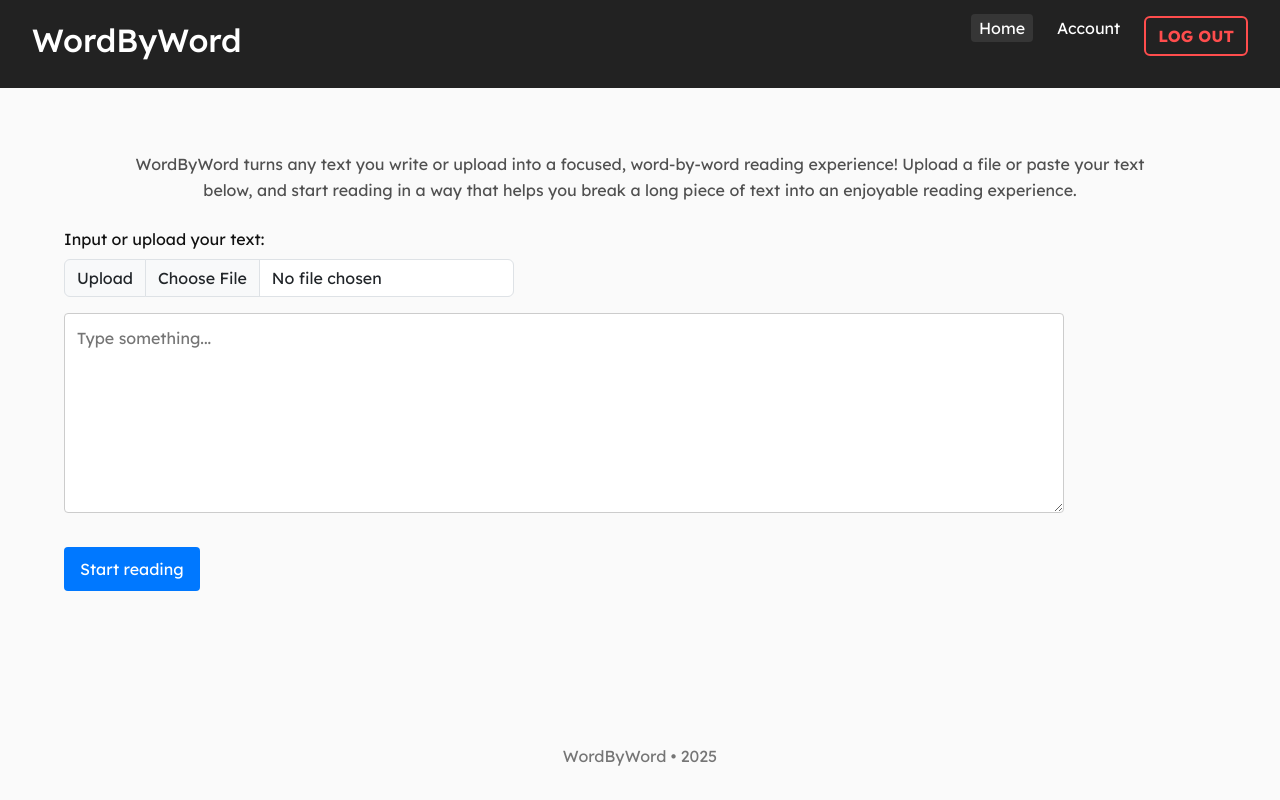
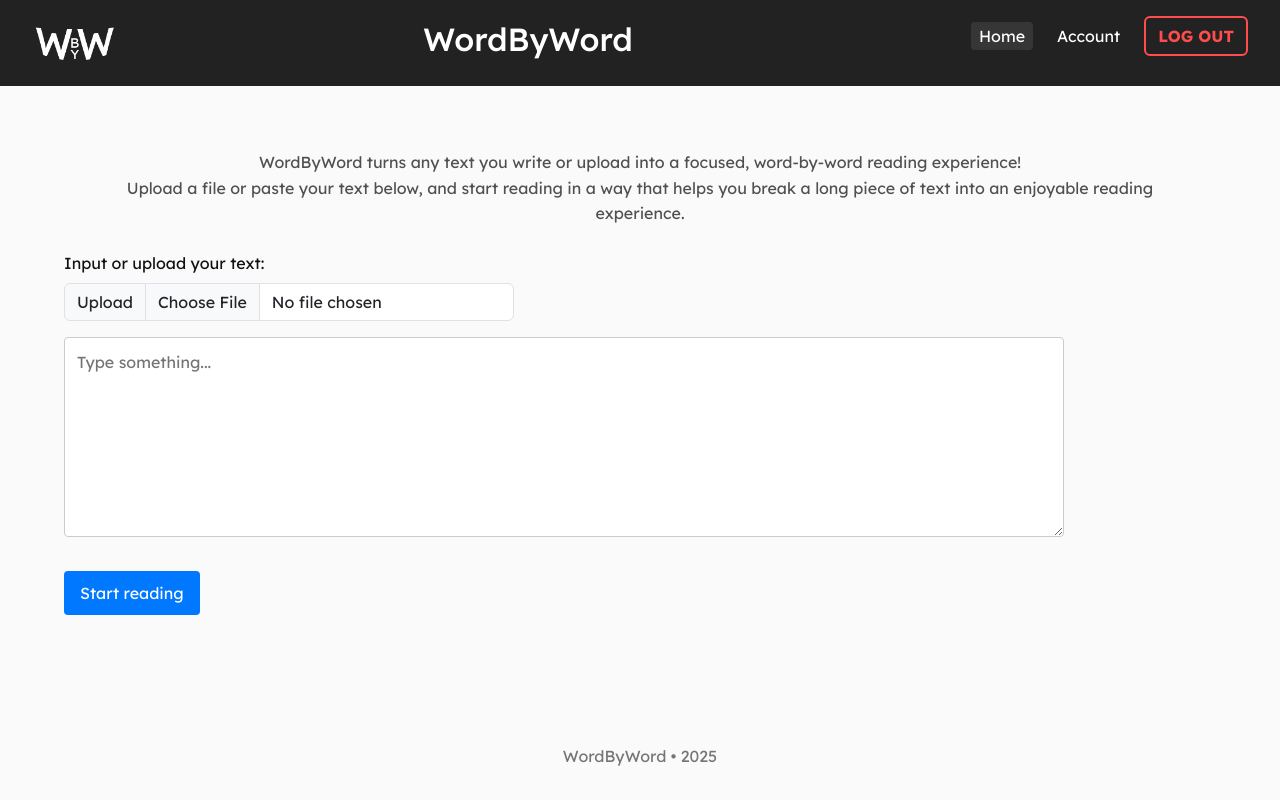
Before and after one commit to LukeBarcenas/WordByWord, a React (Vite) app: page / in a window 1280 px wide. Built offline with nearby package versions, Linux system fonts and the light colour scheme; sample sign-in values are in the browser's storage.

Commit message:
Additions

```diff
--- a/src/components/Navbar.jsx
+++ b/src/components/Navbar.jsx
@@ -1,6 +1,7 @@
 import { Link, useLocation } from "react-router-dom";
 import { useLogout } from "../hooks/useLogout";
 import { useAuthContext } from "../hooks/useAuthContext";
+import acronym from '/src/logo.png';
 
 export default function Navbar() {
   const { pathname } = useLocation();
@@ -15,16 +16,17 @@ export default function Navbar() {
 
   return (
     <nav className="navbar">
-      <h2 className="logo">WordByWord</h2>
+      <img src={acronym} alt="acroynm" style={{ width: '85px', height: '37px' }}/>
+      <h2 className="logo" style={{ textAlign: "center"}}>WordByWord</h2>
       <ul>
         {user && (
-          <li><Link to="/" className={pathname === "/" ? "active" : ""}>Home</Link></li>)}
+          <li style={{marginTop: "10px" }}><Link to="/" className={pathname === "/" ? "active" : ""}>Home</Link></li>)}
         {user && (
-          <li><Link to="/account" className={pathname === "/account" ? "active" : ""}>Account</Link></li>)}
+          <li style={{marginTop: "10px" }}><Link to="/account" className={pathname === "/account" ? "active" : ""}>Account</Link></li>)}
         {!user && (
-          <li><Link to="/login" className={pathname === "/login" ? "active" : ""}>Login</Link></li>)}
+          <li ><Link to="/login" className={pathname === "/login" ? "active" : ""}>Login</Link></li>)}
         {user && (<li>
-          <button onClick={handleLogout}> LOG OUT </button>
+          <button onClick={handleLogout} style={{marginTop: "2px" }}> LOG OUT </button>
         </li>)}
       </ul>
     </nav>
--- a/src/components/ReaderSettingsMenu.jsx
+++ b/src/components/ReaderSettingsMenu.jsx
@@ -109,11 +109,12 @@ export default function ReaderSettings({
             </div>
 
             <label
-              className="text-label"
+              className="text-label" style={{ fontSize: "18px"}}
             >
               Appearance
             </label>
 
+            <div style={{ fontSize: "15px", display: "flex", flexDirection: "column", gap: "10px" }}>
             <Form.Select
               size="sm"
               value={font}
@@ -126,8 +127,6 @@ export default function ReaderSettings({
               <option value="Roboto">Roboto</option>
               <option value="Lato">Lato</option>
             </Form.Select>
-
-            <br></br>
 
             <div className="form-check form-check-inline">
               <input
@@ -158,6 +157,7 @@ export default function ReaderSettings({
                 Dark mode
               </label>
             </div>
+            </div>
 
             </div>
         )}
--- a/src/index.css
+++ b/src/index.css
@@ -32,7 +32,7 @@ body.dark-mode {
   display: flex;
   align-items: center;
   justify-content: space-between;
-  padding: 16px 32px;
+  padding: 14px 32px;
   background: #222;
   color: white;
 }
@@ -49,6 +49,11 @@ body.dark-mode {
   padding: 4px 8px;
   border-radius: 4px;
 }
+
+.navbar a:hover {
+  background-color: rgb(110, 110, 110);
+}
+
 
 .navbar button {
 
--- a/src/pages/Home.jsx
+++ b/src/pages/Home.jsx
@@ -39,7 +39,7 @@ export default function Home() {
   return (
     <div className="home-container">
       <p className="home-description">
-        WordByWord turns any text you write or upload into a focused, word-by-word reading experience!
+        WordByWord turns any text you write or upload into a focused, word-by-word reading experience! <br></br>
         Upload a file or paste your text below, and start reading in a way that helps you break a long piece
         of text into an enjoyable reading experience.
       </p>
--- a/src/pages/Reader.jsx
+++ b/src/pages/Reader.jsx
@@ -4,6 +4,7 @@ import "../pages/Reader.css";
 import ReaderSettingsMenu from "../components/ReaderSettingsMenu";
 import { useReaderSettings } from "../settings/ReaderSettings";
 import { useAuthContext } from "../hooks/useAuthContext";
+import { useReward } from 'react-rewards';
 
 // Splits text into 100 word chunks, rounded to the nearest end of a sentence
 function splitIntoChunks(text, maxWords = 100) {
@@ -136,6 +137,7 @@ export default function Reader() {
   const startTimeRef = useRef(null);
   const [theme, setTheme] = useState("light");
   const [font, setFont] = useState("Lexend");
+  const { reward: triggerConfetti, isAnimating } = useReward('finishReward', 'confetti');
   const [words_read, setWords_Read] = useState(null)
   const [average_wpm, setAverage_WPM] = useState(null)
   const [fastest_wpm, setFastest_WPM] = useState(null)
@@ -245,7 +247,7 @@ export default function Reader() {
       if (!chunks[i]) continue;
       sum += chunks[i].split(/\s+/).length;
     }
-    return sum + (wordIndex ?? 0);
+    return sum + ((wordIndex !== null ? wordIndex + 1 : 0));
   }, [chunks, page, wordIndex]);
 
   // Progress bar
@@ -366,7 +368,7 @@ export default function Reader() {
 
         setWordCount((prev) => {
           const newCount = prev + 1;
-          const minutes = Math.max((new Date() - startTimeRef.current) / (60000), 0.001);
+          const minutes = Math.max((new Date() - startTimeRef.current) / (60000), 0.01);
 
           const newWpm = Math.round(newCount / minutes);
 
@@ -424,10 +426,12 @@ export default function Reader() {
 
             // Automatically start read mode on next page if possible
           } else {
-
+            triggerConfetti();
+            setTimeout(() => {
               updateStatistics()
               sessionStorage.removeItem("reader_text");
               navigate("/");
+            }, 4000);
           }
         }
       }
@@ -444,9 +448,12 @@ export default function Reader() {
     } else {
 
       // TODO: instead go to "session complete" page
+      triggerConfetti();
+      setTimeout(() => {
         updateStatistics()
         sessionStorage.removeItem("reader_text");
         navigate("/");
+      }, 4000);
     }
   }
 
@@ -463,11 +470,14 @@ export default function Reader() {
 
   return (
     <div className={`reader-page ${theme === "dark" ? "dark-mode" : ""}`} style={{fontFamily: font}}>
+      <div id="finishReward" style={{top:"150px"}}/>
       <div className="reader-container" role="region" aria-label="Reading panel" aria-live="polite">
+        {settings.readMode && (
         <div className="words-per-minute">
           WPM <br />
           {wpm}
         </div>
+        )}
 
         <ReaderSettingsMenu
           readMode={settings.readMode}
@@ -519,6 +529,8 @@ export default function Reader() {
         </div>
 
         <div className="reader-footer">
+          {settings.readMode && (
+            <>
             <div className="reader-progress">
               {chunks.length > 1 ? `${page + 1} / ${chunks.length}` : ""}
             </div>
@@ -537,11 +549,16 @@ export default function Reader() {
                 style={{ width: `${progressBar}%` }}
               ></div>
             </div>
+            </>
+          )}
 
           <button type="button" className="reader-next" onClick={handleNext} aria-label={actionLabel}>
             {actionLabel}
           </button>
+
         </div>
+        <br></br>
+        <div className="instructions" style={{}}>Space to continue</div>
       </div>
     </div>
   );
```
Also changed, not shown: src/logo.png (added). Lines whose indentation alone changed are shown as unchanged.
